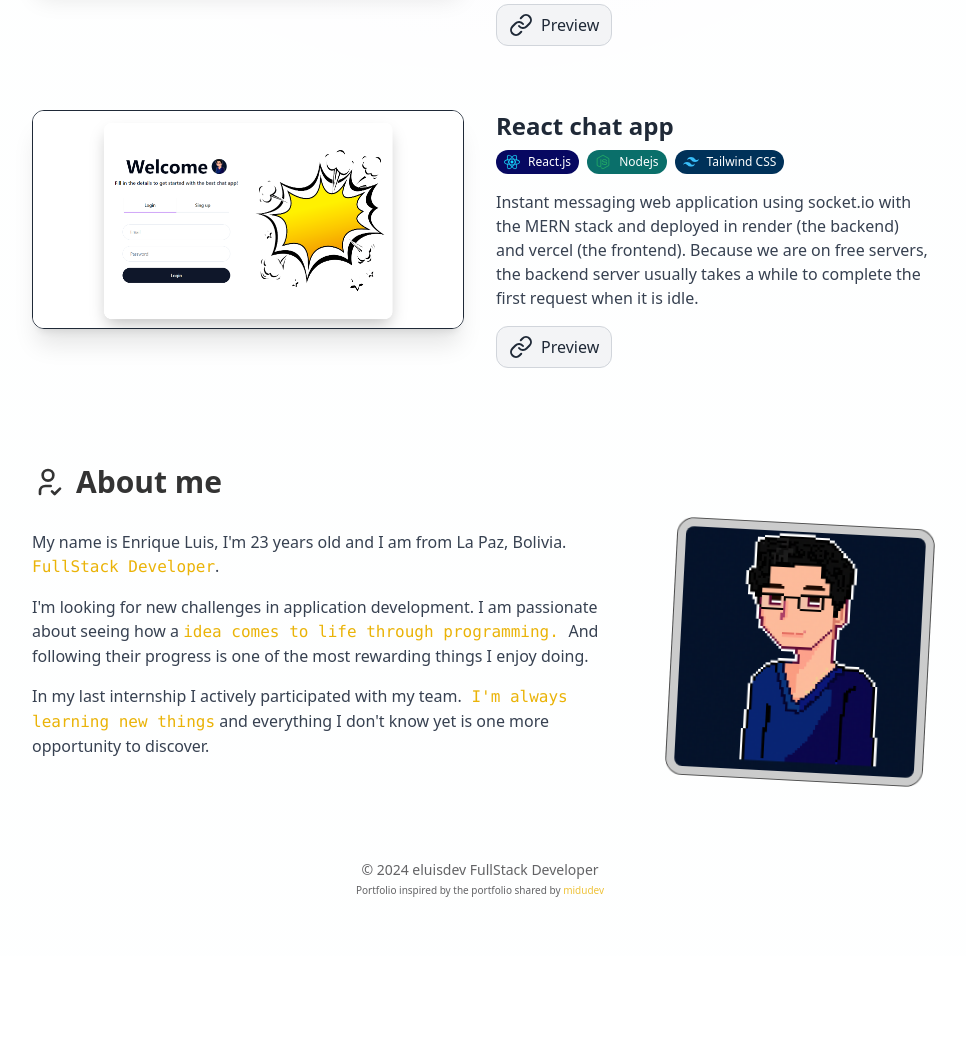
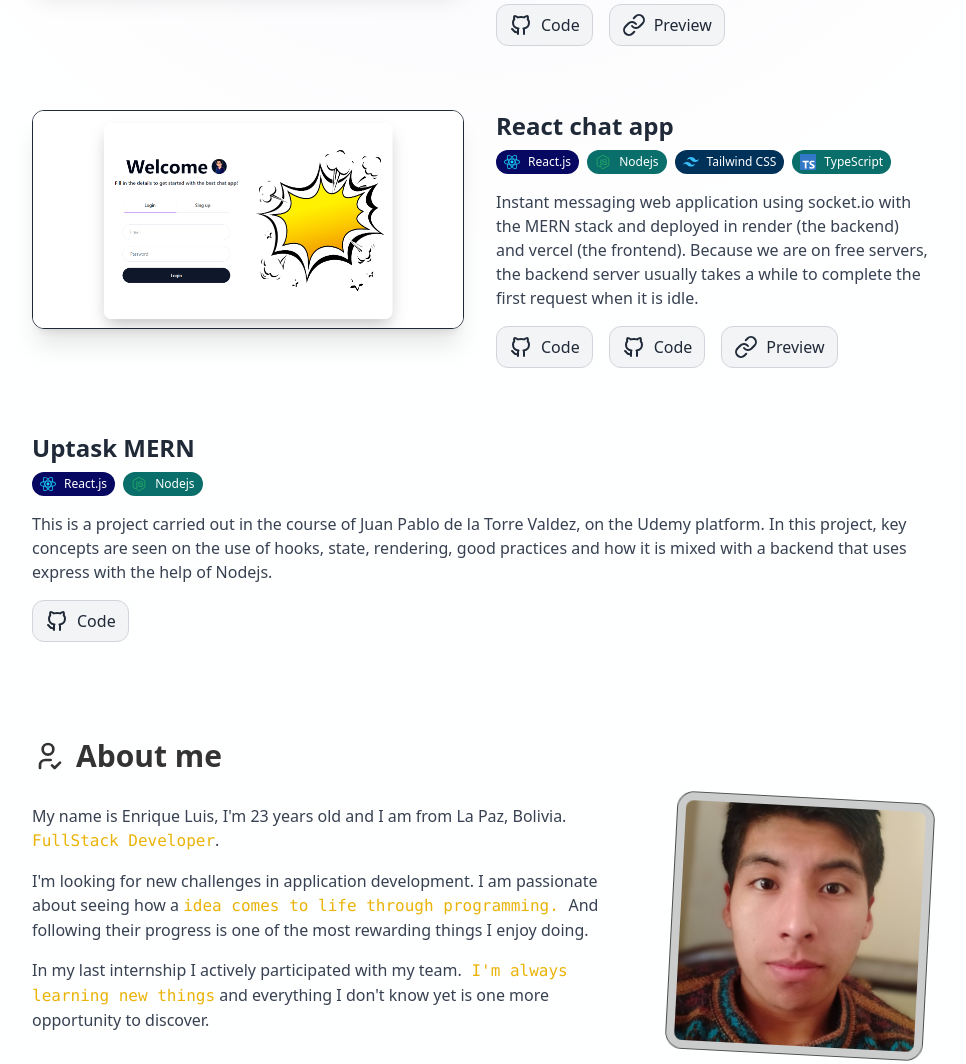
Before and after one commit to eluisdev/portfolio-web, an Astro site: page / in a window 1280 px wide. Shown: the part 1238-2302 px from the top of the page, without its empty margins (160-1126 px from the left). Before the commit the page ends 2194 px from the top, so only its background shows below. Built offline with nearby package versions, Linux system fonts and the light colour scheme; Astro itself is replaced by a stand-in of ours.

Commit message:
new features

```diff
--- a/src/components/AboutMe.astro
+++ b/src/components/AboutMe.astro
@@ -25,50 +25,6 @@
     </p>
   </div>
 
-  <img width="200" height="200" src="/logoPortafolio.png" alt={personalImageAlt} class="order-1 object-cover w-64 h-full p-1 md:order-2 rotate-3 lg:p-2 lg:w-64 aspect-square rounded-2xl bg-black/20 dark:bg-yellow-500/5 ring-1 ring-black/70 dark:ring-white/20 " style="object-position: 50% 50%">
+  <img width="200" height="200" src="/perfil.jpg" alt={personalImageAlt} class="order-1 object-cover w-64 h-full p-1 md:order-2 rotate-3 lg:p-2 lg:w-64 aspect-square rounded-2xl bg-black/20 dark:bg-yellow-500/5 ring-1 ring-black/70 dark:ring-white/20 " style="object-position: 50% 50%">
 
 </article>
-
-<!-- FRASES PROHIBIDAS EN VUESTRO PORTFOLIO
-
-<p>
-  Mi sueño es encontrar mi primer empleo en el mundo de la programación. Una empresa donde pueda seguir aprendiendo. ❌
-</p>
-
-<p>
-  ❌ Apasionado de la programación desde chekitito. Me encantan los ordenadores y crear páginas web buenas y rápidas con la última tecnología.
-</p>
-
-<p>
-  Trabajo bien en equipo. Siempre estoy aprendiendo cosas nuevas.
-</p>
-
--------------------------------------
-
---------------------------------------
-
-<p>
-  ¡Soy Leo! Estudié Derecho Empresarial y, tras años ejerciendo, me pasé al mundo de la Programación. Desde entonces disfruto creando experiencias web para los usuarios.
-</p>
-
-<p>
-  Entre mis éxitos destaco que durante el Grado Superior, ayudé a mis compañeros a aprender sobre TDD. Me encanta el testing, creo en su importancia, y me gusta compartir mi conocimiento sobre ello.
-</p>
-
-<p>
-  Cuento con experiencia desarrollando aplicaciones móviles, y he creado una iniciativa llamada X para mezclar mis dos pasiones: la programación y el derecho. Ayudando a la sociedad a acceso a una defensa justa.
-</p>
-
----------------------------------------
-
-<p>Me llamo Sara, tengo 25 años y soy de Santiago, Chile 🇨🇱. Terminé mis estudios como Desarrolladora Web. Me encanta enfocarme en la parte del rendimiento, para ofrecer la mejora experiencia al usuario.</p>
-
-<p>
-  Colaboro en la organización del MeetUp local BeerJS donde reunimos a desarrolladores de Santiago para compartir conocimiento y experiencias. El año 2023 hicimos un total de 25 charlas con más de 2000 asistentes.
-</p>
-
-<p>
-  Además de participar activamente en la comunidad, he participado en la Hackathon de Midudev quedando en 3er puesto con mi proyecto _Chatty_, donde usando IA podías interactuar con un PDF. ¡Échale un vistazo!
-</p>
-
--->
--- a/src/components/Projects.astro
+++ b/src/components/Projects.astro
@@ -1,17 +1,18 @@
 ---
-import GitHub from "./icons/GitHub.astro"
-import Laravel from "./icons/Laravel.astro"
-import Tailwind from "./icons/Tailwind.astro"
-import Link from "./icons/Link.astro"
-import LinkButton from "./LinkButton.astro"
-import React from "./icons/React.astro"
-import Node from "./icons/Node.astro"
+import GitHub from "./icons/GitHub.astro";
+import Laravel from "./icons/Laravel.astro";
+import Tailwind from "./icons/Tailwind.astro";
+import Link from "./icons/Link.astro";
+import LinkButton from "./LinkButton.astro";
+import React from "./icons/React.astro";
+import Node from "./icons/Node.astro";
+import Typescript from "./icons/Typescript.astro";
 
 const TAGS = {
   REACT: {
-    name:"React.js",
-    class:"bg-[#070861] text-white",
-    icon: React
+    name: "React.js",
+    class: "bg-[#070861] text-white",
+    icon: React,
   },
   LARAVEL: {
     name: "Laravel",
@@ -24,12 +25,16 @@ const TAGS = {
     icon: Tailwind,
   },
   NODE: {
-    name : "Nodejs",
+    name: "Nodejs",
     class: "bg-[#0a6f6a] text-white",
-    icon: Node
-  }
-
-}
+    icon: Node,
+  },
+  TYPESCRIPT: {
+    name: "TypeScript",
+    class: "bg-[#0a6f6a] text-white",
+    icon: Typescript,
+  },
+};
 const PROJECTS = [
   {
     title: "Correspondence system",
@@ -37,8 +42,8 @@ const PROJECTS = [
       "System that I developed in the Medical Technology Degree at UMSA during my internship. The system is focused on keeping track of all the documentation. It was coordinated with the Information and Communications Technology Department of the Universidad Mayor de San Andres.",
     link: "https://docstecmed.umsa.bo/",
     image: "/projects/sistemadoc.png",
-    github:"",
-    tags: [TAGS.REACT, TAGS.LARAVEL,TAGS.TAILWIND],
+    github: ["https://github.com/eluisdev/TecMedProy"],
+    tags: [TAGS.REACT, TAGS.LARAVEL, TAGS.TAILWIND],
   },
   {
     title: "React chat app",
@@ -46,24 +51,39 @@ const PROJECTS = [
       "Instant messaging web application using socket.io with the MERN stack and deployed in render (the backend) and vercel (the frontend). Because we are on free servers, the backend server usually takes a while to complete the first request when it is idle.",
     link: "https://react-chat-app-ecru-iota.vercel.app",
     image: "/projects/react-chat-app-image.png",
-    github:"",
-    tags: [TAGS.REACT,TAGS.NODE,TAGS.TAILWIND],
+    github: [
+      "https://github.com/eluisdev/react-chat-client",
+      "https://github.com/eluisdev/react-chat-server",
+    ],
+    tags: [TAGS.REACT, TAGS.NODE, TAGS.TAILWIND, TAGS.TYPESCRIPT],
   },
-
-]
+  {
+    title: "Uptask MERN",
+    description:
+      "This is a project carried out in the course of Juan Pablo de la Torre Valdez, on the Udemy platform. In this project, key concepts are seen on the use of hooks, state, rendering, good practices and how it is mixed with a backend that uses express with the help of Nodejs.",
+    github: ["https://github.com/eluisdev/UptaskMERN"],
+    tags: [TAGS.REACT, TAGS.NODE],
+  },
+];
 ---
 
 <div class="flex flex-col gap-y-16">
   {
     PROJECTS.map(({ image, title, description, tags, link, github }) => (
       <article class="flex flex-col space-x-0 space-y-8 group md:flex-row md:space-x-8 md:space-y-0">
+        {image && (
           <div class="w-full md:w-1/2">
             <div class="relative flex flex-col items-center col-span-6 row-span-5 gap-8 transition duration-500 ease-in-out transform shadow-xl overflow-clip rounded-xl sm:rounded-xl md:group-hover:-translate-y-1 md:group-hover:shadow-2xl lg:border lg:border-gray-800 lg:hover:border-gray-700 lg:hover:bg-gray-800/50">
-      <img alt="Recién llegado vs 5 años en Nueva Zelanda" class="object-cover object-top w-full h-56 transition duration-500 sm:h-full md:scale-110 md:group-hover:scale-105" src={image} />
+              <img
+                alt="Recién llegado vs 5 años en Nueva Zelanda"
+                class="object-cover object-top w-full h-56 transition duration-500 sm:h-full md:scale-110 md:group-hover:scale-105"
+                src={image}
+              />
             </div>
           </div>
+        )}
 
-  <div class="w-full md:w-1/2 md:max-w-lg">
+        <div class={`w-full ${image ? "md:w-1/2 md:max-w-lg" : ""}`}>
           <h3 class="text-2xl font-bold text-gray-800 dark:text-gray-100">
             {title}
           </h3>
@@ -81,15 +101,16 @@ const PROJECTS = [
               ))}
             </ul>
 
-      <div class="mt-2 text-gray-700 dark:text-gray-400">{description}</div>
+            <div class="mt-2 text-gray-700 dark:text-gray-400">
+              {description}
+            </div>
             <footer class="flex items-end justify-start mt-4 gap-x-4">
-          {github && (
-            <LinkButton href={github}>
+              {github.map((link) => (
+                <LinkButton href={link}>
                   <GitHub class="size-6" />
                   Code
-
                 </LinkButton>
-          )}
+              ))}
               {link && (
                 <LinkButton href={link}>
                   <Link class="size-4" />
```
Also changed, not shown: public/perfil.jpg (added). Lines whose indentation alone changed are shown as unchanged.
